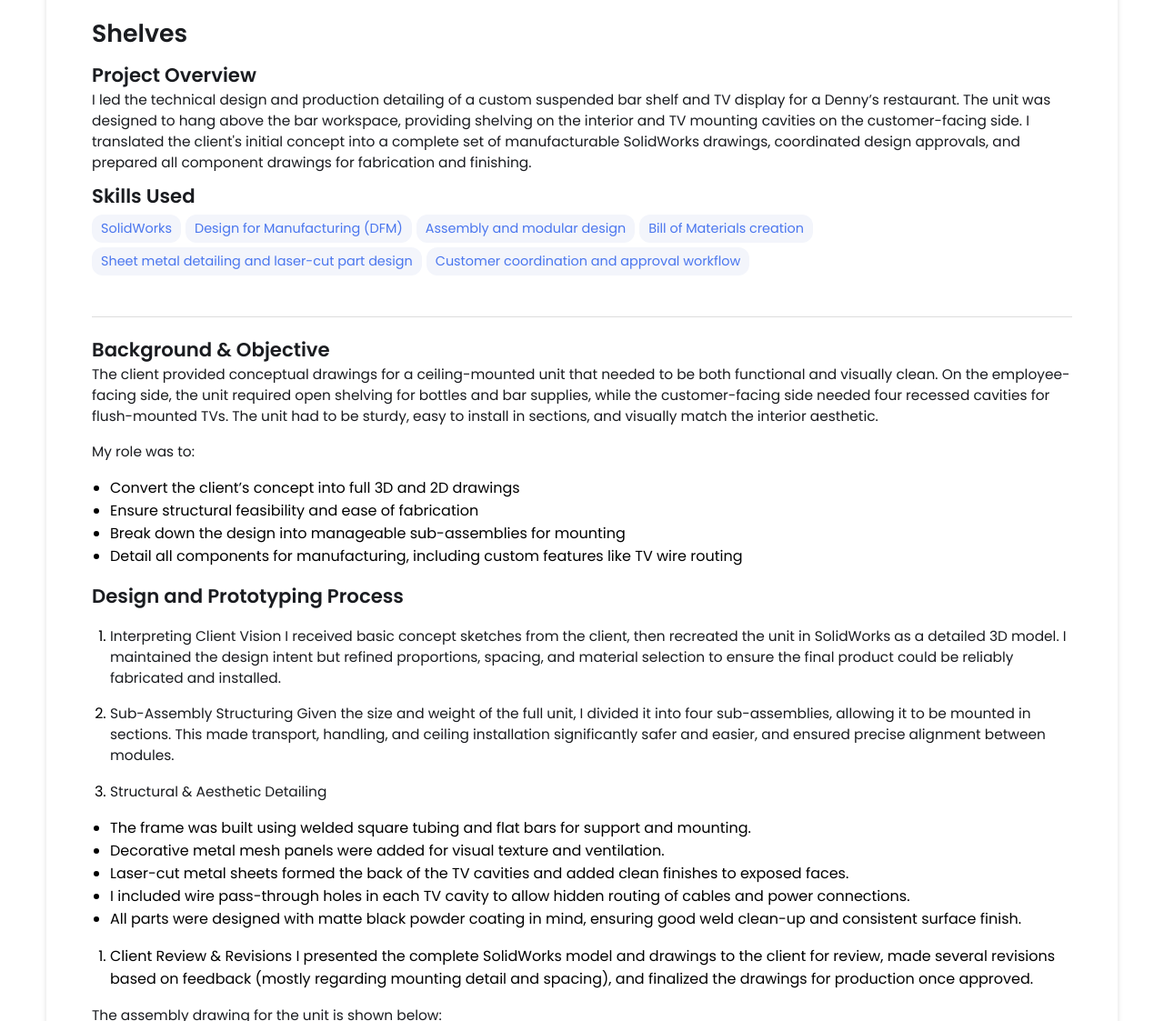
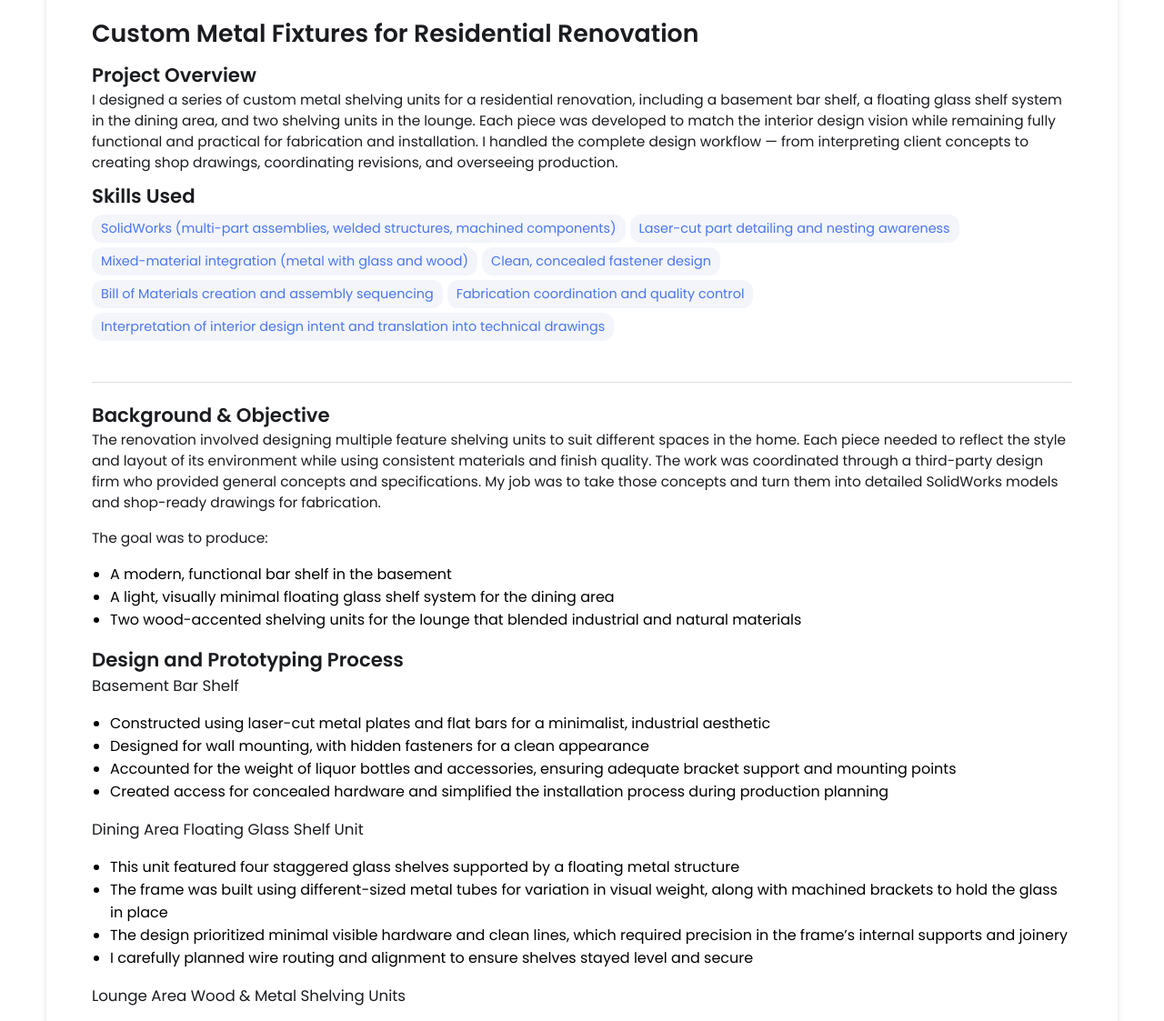
Before and after one commit to Rob-V-Eng/rob-v-eng.github.io, a Jekyll site: the page built from _projects/3.-Sensus-Shelves/index.md, in a window 1280 px wide and 1400 px high, scrolled down 329 px. Shown: the part 161-1284 px from the top of the window at 91% size. Built offline with Jekyll 4.4.1, drawn with Linux system fonts in a browser that asks for light colours; some of the changed text lies outside the part shown; grey boxes are pictures that could not be loaded.

Commit message:
Update index.md

```diff
--- a/_projects/3.-Sensus-Shelves/index.md
+++ b/_projects/3.-Sensus-Shelves/index.md
@@ -1,68 +1,68 @@
 ---
 layout: post
-title: Shelves
-description:  I led the technical design and production detailing of a custom suspended bar shelf and TV display for a Denny’s restaurant. The unit was designed to hang above the bar workspace, providing shelving on the interior and TV mounting cavities on the customer-facing side. I translated the client's initial concept into a complete set of manufacturable SolidWorks drawings, coordinated design approvals, and prepared all component drawings for fabrication and finishing.
+title: Custom Metal Fixtures for Residential Renovation
+description:  I designed a series of custom metal shelving units for a residential renovation, including a basement bar shelf, a floating glass shelf system in the dining area, and two shelving units in the lounge. Each piece was developed to match the interior design vision while remaining fully functional and practical for fabrication and installation. I handled the complete design workflow — from interpreting client concepts to creating shop drawings, coordinating revisions, and overseeing production.
 
 skills:
-  - SolidWorks
-  - Design for Manufacturing (DFM)
-  - Assembly and modular design
-  - Bill of Materials creation
-  - Sheet metal detailing and laser-cut part design
-  - Customer coordination and approval workflow
+- SolidWorks (multi-part assemblies, welded structures, machined components)
+- Laser-cut part detailing and nesting awareness
+- Mixed-material integration (metal with glass and wood)
+- Clean, concealed fastener design
+- Bill of Materials creation and assembly sequencing
+- Fabrication coordination and quality control
+- Interpretation of interior design intent and translation into technical drawings
 
 main-image: /NCM1-7.png
 ---
 
 ---
 ## Background & Objective
-The client provided conceptual drawings for a ceiling-mounted unit that needed to be both functional and visually clean. On the employee-facing side, the unit required open shelving for bottles and bar supplies, while the customer-facing side needed four recessed cavities for flush-mounted TVs. The unit had to be sturdy, easy to install in sections, and visually match the interior aesthetic.
+The renovation involved designing multiple feature shelving units to suit different spaces in the home. Each piece needed to reflect the style and layout of its environment while using consistent materials and finish quality. The work was coordinated through a third-party design firm who provided general concepts and specifications. My job was to take those concepts and turn them into detailed SolidWorks models and shop-ready drawings for fabrication.
 
-My role was to:
+The goal was to produce:
 
-- Convert the client’s concept into full 3D and 2D drawings
-- Ensure structural feasibility and ease of fabrication
-- Break down the design into manageable sub-assemblies for mounting
-- Detail all components for manufacturing, including custom features like TV wire routing
+- A modern, functional bar shelf in the basement
+- A light, visually minimal floating glass shelf system for the dining area
+- Two wood-accented shelving units for the lounge that blended industrial and natural materials
 
 ## Design and Prototyping Process
-1. Interpreting Client Vision
-I received basic concept sketches from the client, then recreated the unit in SolidWorks as a detailed 3D model. I maintained the design intent but refined proportions, spacing, and material selection to ensure the final product could be reliably fabricated and installed.
+### Basement Bar Shelf
+- Constructed using laser-cut metal plates and flat bars for a minimalist, industrial aesthetic
+- Designed for wall mounting, with hidden fasteners for a clean appearance
+- Accounted for the weight of liquor bottles and accessories, ensuring adequate bracket support and mounting points
+- Created access for concealed hardware and simplified the installation process during production planning
 
-2. Sub-Assembly Structuring
-Given the size and weight of the full unit, I divided it into four sub-assemblies, allowing it to be mounted in sections. This made transport, handling, and ceiling installation significantly safer and easier, and ensured precise alignment between modules.
+### Dining Area Floating Glass Shelf Unit
+- This unit featured four staggered glass shelves supported by a floating metal structure
+- The frame was built using different-sized metal tubes for variation in visual weight, along with machined brackets to hold the glass in place
+- The design prioritized minimal visible hardware and clean lines, which required precision in the frame’s internal supports and joinery
+- I carefully planned wire routing and alignment to ensure shelves stayed level and secure
 
-3. Structural & Aesthetic Detailing
+### Lounge Area Wood & Metal Shelving Units
+- These two units were fabricated from square metal tubing, laser-cut side panels, and flat bar supports, combined with wooden shelf panels
+- I designed integrated notches and seatings for the wood inserts to ensure a flush fit and prevent visible fasteners
+- The metal finish was selected to contrast the wood tones, creating a modern-rustic blend that matched the rest of the lounge decor
+- I also ensured mounting brackets were recessed or hidden to keep the aesthetic clean from all visible angles
 
-- The frame was built using welded square tubing and flat bars for support and mounting.
-- Decorative metal mesh panels were added for visual texture and ventilation.
-- Laser-cut metal sheets formed the back of the TV cavities and added clean finishes to exposed faces.
-- I included wire pass-through holes in each TV cavity to allow hidden routing of cables and power connections.
-- All parts were designed with matte black powder coating in mind, ensuring good weld clean-up and consistent surface finish.
+## Workflow Responsibilities
+Across all three sub-projects, my role followed the same structured process:
 
-4. Client Review & Revisions
-I presented the complete SolidWorks model and drawings to the client for review, made several revisions based on feedback (mostly regarding mounting detail and spacing), and finalized the drawings for production once approved.
+**1. Client Concept Interpretation:** Received a design brief and reference sketches from the client’s architectural team.
 
-The assembly drawing for the unit is shown below:
+**2. CAD Development in SolidWorks:** Modeled each unit in 3D, refined dimensions and tolerances, and ensured material compatibility and structural soundness.
 
-{% include image-gallery.html images="NCM1-1.png" height="600" %}
+**3. Client Review & Revisions:** Submitted assembly drawings for client approval; handled revision cycles smoothly with clear version control.
 
-5. Production Package Preparation
-After sign-off, I created detailed part drawings and a complete bill of materials for fabrication. This included:
+**4. Shop Drawing & BOM Creation:** Generated detailed part drawings, machining notes, welding instructions, and a full bill of materials for fabrication.
 
-- Component drawings for laser cutting, welding, and bending
-- Sub-assembly instructions for in-shop pre-assembly
-- Notes for finish requirements (powder coat spec, prep notes)
-
-The completed unit is installed and suspended from the ceiling at Denny’s, as shown in the image below.
-{% include image-gallery.html images="NCM1-7.png" height="600" %}
+**5. Fabrication Coordination & QA:** Released drawings to production, communicated with the shop on fabrication details, and performed final checks for quality and accuracy before delivery.
 
 ## Outcomes & Impact
-- Delivered a highly functional and visually integrated unit that met both architectural and operational needs
-- Reduced installation risk by dividing the unit into four sub-assemblies
-- Ensured manufacturability and finish quality through detailed part drawings and attention to welding and coating processes
-- Demonstrated full-scope project ownership, from CAD modeling to final fabrication handoff
-- Client was satisfied with the final result, and the unit was delivered for powder coating and installation without issue
+- Delivered five unique custom-built shelving units with aesthetic and structural integrity
+- Successfully translated architectural design intent into functional, manufacturable products
+- Helped streamline shop floor fabrication by delivering complete, accurate drawings
+- Improved installation ease by designing around real-world mounting constraints and finish standards
+- Showed adaptability across interior spaces — from industrial bar settings to refined lounge areas
 
 ## Full Set of Assembly Drawings
 {% include image-gallery.html images="NCM1-1.png" height="600" %}
```
